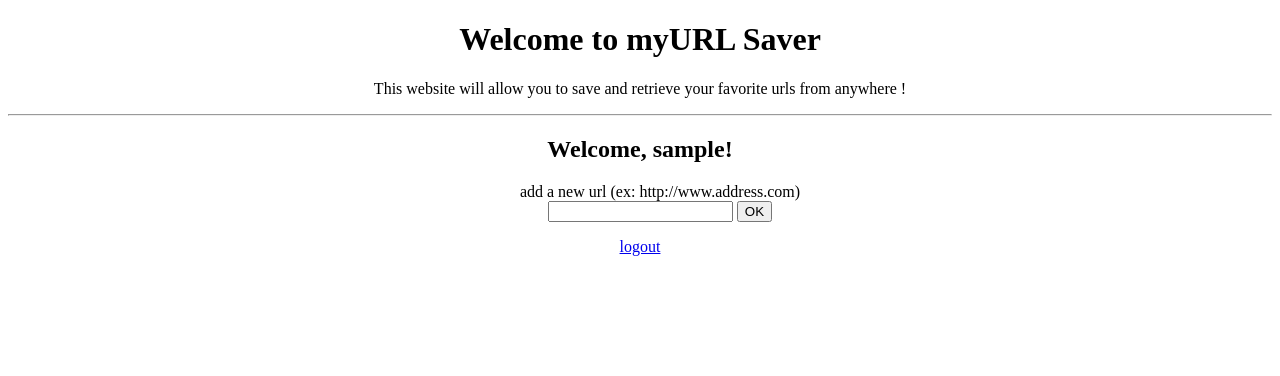
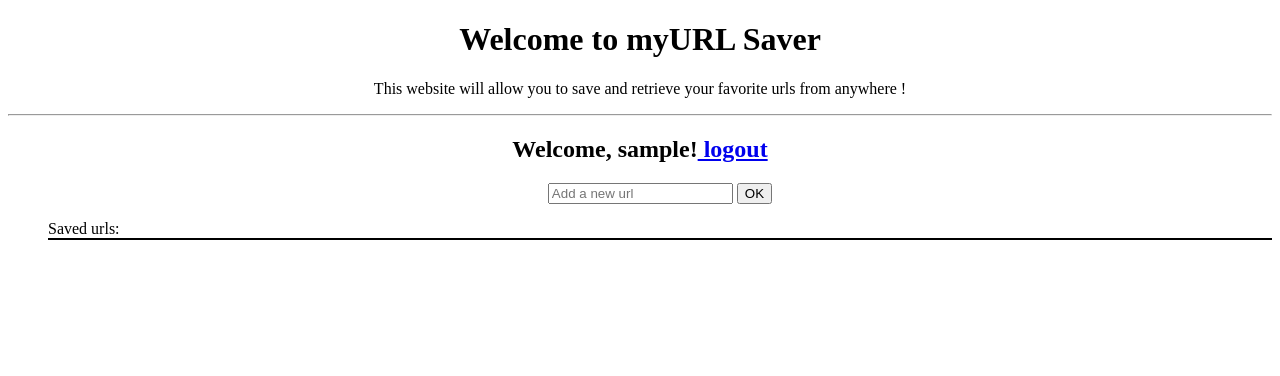
Before and after one commit to DerouineauNicolas/MyURLSaver, a Django app: page / in a window 1280 px wide. Shown: the top 376 px of the page. Run offline with Django 3.2, Linux system fonts and the light colour scheme; the visitor is signed in with stand-in values (Sample User, id 1); data that the repository does not hold is empty; parts of the project's set-up code (start-up, migrations or seed data) failed here and were passed over; some libraries are stand-ins or nearby versions.

Commit message:
Improve UI: move urls list to left + different css style for each module

```diff
--- a/MyURLSaver/MyURLSaver_app/static/MyURLSaver_app/URLSaver.css
+++ b/MyURLSaver/MyURLSaver_app/static/MyURLSaver_app/URLSaver.css
@@ -9,9 +9,39 @@
     }
 }*/
 
-.blog-masthead {
-    margin-bottom: 5rem;
+.top-header {
+    margin-bottom: 1rem;
     background-color: white;
     color:black;
     text-align: center;
 }
+
+.welcome {
+    margin-bottom: 1rem;
+    background-color: white;
+    color:black;
+    text-align: center;
+}
+
+.addurlsstyle {
+    margin-bottom: 1rem;
+    background-color: white;
+    color:black;
+    text-align: center;
+}
+
+.signupsignin {
+    margin-bottom: 1rem;
+    background-color: white;
+    color:black;
+    text-align: center;
+}
+
+.seeurlstyle {
+    margin-bottom: 1rem;
+    background-color: white;
+    color:black;
+    text-align: left;
+    border-style: solid;
+    border-width: thin;
+}
--- a/MyURLSaver/MyURLSaver_app/templates/base.html
+++ b/MyURLSaver/MyURLSaver_app/templates/base.html
@@ -14,12 +14,13 @@
                 <div class="row">
                     <div class="col blog-main">
                         <header>
-
+                            <div class="top-header">
                             <h1>Welcome to myURL Saver</h1>
                             <p>This website will allow you to save and retrieve your favorite urls from anywhere !</p>
                             <hr>
                             <script src="https://cdnjs.cloudflare.com/ajax/libs/popper.js/1.12.3/umd/popper.min.js" integrity="sha384-vFJXuSJphROIrBnz7yo7oB41mKfc8JzQZiCq4NCceLEaO4IHwicKwpJf9c9IpFgh" crossorigin="anonymous"></script>
                             <script src="https://maxcdn.bootstrapcdn.com/bootstrap/4.0.0-beta.2/js/bootstrap.min.js" integrity="sha384-alpBpkh1PFOepccYVYDB4do5UnbKysX5WZXm3XxPqe5iKTfUKjNkCk9SaVuEZflJ" crossorigin="anonymous"></script>
+                            </div>
                         </header>
                         <main>
                             {% block content %}
@@ -28,13 +29,14 @@
                             {% if user.is_authenticated %}
                             <ol id="AddNewURL"></ol>
                             <ol id="GetRegisteredURLs"></ol>
-                            <a href="{% url 'logout' %}">logout</a>
                             <script>
                                 $( "#AddNewURL").load("addurls/");
                                 $( "#GetRegisteredURLs").load("seeurls/");
                             </script>
                             {% else %}
-                            <a href="{% url 'login' %}">login</a> / <a href="{% url 'signup' %}">signup</a>
+                            <div class="signupsignin">
+                               <a href="{% url 'login' %}">login</a> / <a href="{% url 'signup' %}">signup</a>
+                            <div>
                             {% endif %}
 
                         </main>
--- a/MyURLSaver/MyURLSaver_app/templates/home.html
+++ b/MyURLSaver/MyURLSaver_app/templates/home.html
@@ -1,5 +1,7 @@
 {% extends 'base.html' %}
 
 {% block content %}
-  <h2>Welcome, {{ user.username }}!</h2>
+  <div class="welcome">
+      <h2>Welcome, {{ user.username }}!<a href="{% url 'logout' %}">  logout</a></h2>
+  </div>
 {% endblock %}
--- a/MyURLSaver/MyURLSaver_app/templates/login.html
+++ b/MyURLSaver/MyURLSaver_app/templates/login.html
@@ -1,6 +1,7 @@
 {% extends 'base.html' %}
 
 {% block content %}
+<div class="signupsignin">
   <h2>Log in</h2>
   {% if form.errors %}
     <p style="color: red">Your username and password didn't match. Please try again.</p>
@@ -22,4 +23,5 @@
     {% endfor %}
     <button type="submit">Log in</button>
   </form>
+</div>
 {% endblock %}
--- a/MyURLSaver/MyURLSaver_app/templates/seeurls.html
+++ b/MyURLSaver/MyURLSaver_app/templates/seeurls.html
@@ -1,3 +1,8 @@
-{% for url in user.urls.all %}
-<a href="{{ url.url_name }}"> {{ url.url_name }}</a><br/>
-{% endfor %}
+<div class="container-fluid">
+    Saved urls:
+    <div class="seeurlstyle">
+       {% for url in user.urls.all %}
+       <a href="{{ url.url_name }}"> {{ url.url_name }}</a><br/>
+       {% endfor %}
+    </div>
+</div>
--- a/MyURLSaver/MyURLSaver_app/templates/signup.html
+++ b/MyURLSaver/MyURLSaver_app/templates/signup.html
@@ -1,6 +1,7 @@
 {% extends 'base.html' %}
 
 {% block content %}
+<div class="signupsignin">
   <h2>Sign up</h2>
   <form method="post">
     {% csrf_token %}
@@ -18,4 +19,5 @@
     {% endfor %}
     <button type="submit">Sign up</button>
   </form>
+</div>
 {% endblock %}
--- a/MyURLSaver/MyURLSaver_app/templates/urls.html
+++ b/MyURLSaver/MyURLSaver_app/templates/urls.html
@@ -1,6 +1,7 @@
+<div class="addurlsstyle">
 <form action="addurls/" method="post">
     {% csrf_token %}
-    <label for="url">add a new url (ex: http://www.address.com) </br></label>
-    <input id="url" type="text" name="url" value="{{ current_url }}">
+    <input id="url" placeholder="Add a new url" type="text" name="url" value="{{ current_url }}">
     <input type="submit" value="OK">
 </form>
+</div>
```
